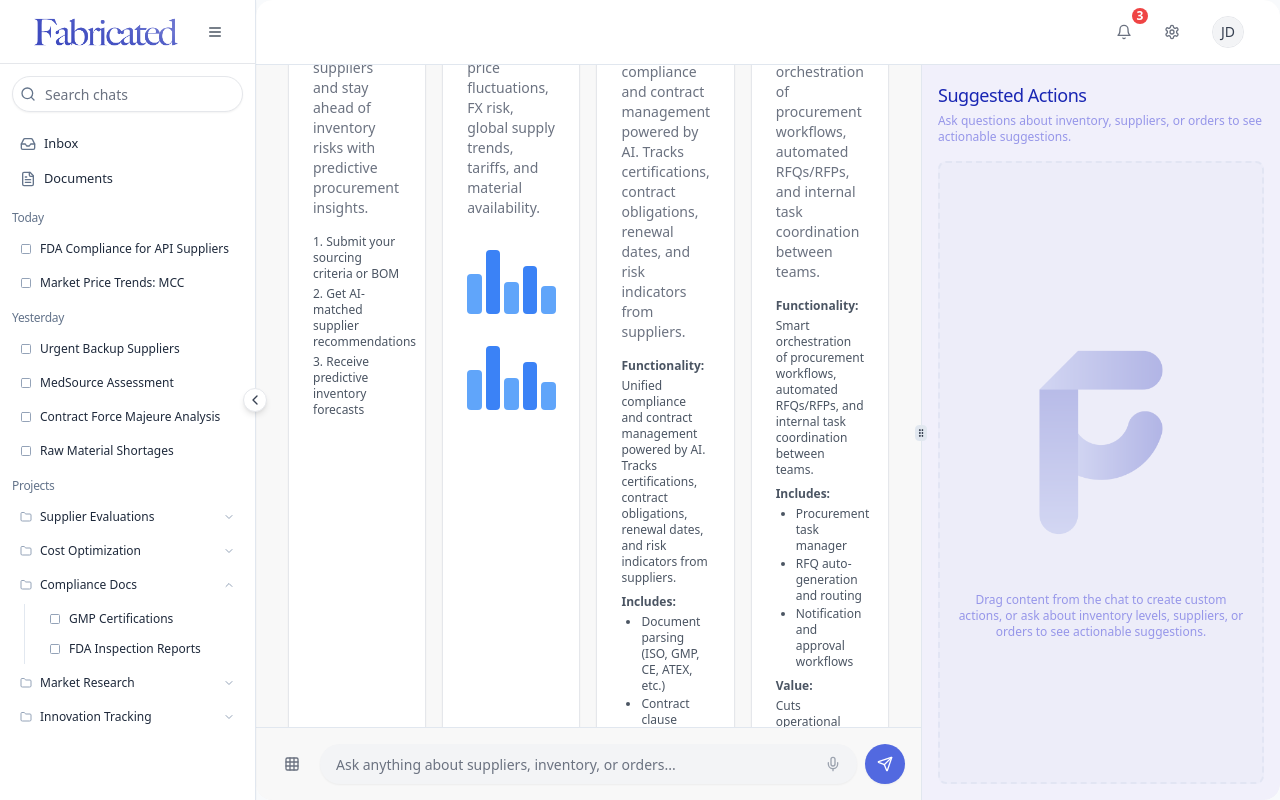
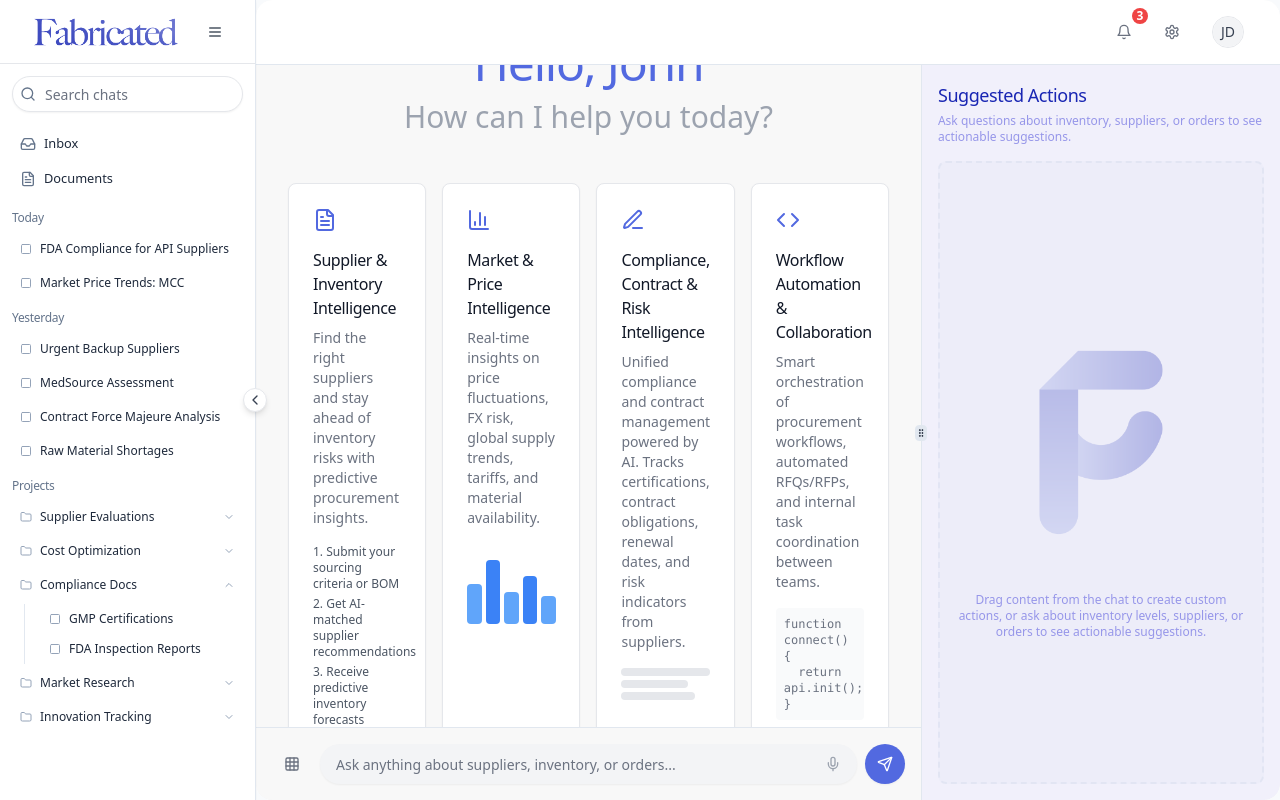
Before and after one commit to akifdanisik/fabricated-vision, a React (Vite) app: page /chat in a window 1280 px wide. Built offline with nearby package versions, Linux system fonts and the light colour scheme.

Commit message:
Reverted to edit edt-f9334fa2-21d2-4c6b-807a-be3c0cd93577: "Refactor: Update WelcomeModule content
Update the content of the "Generate Integration Code" WelcomeModule to reflect the new "Workflow Automation & Collaboration" functionality."

```diff
--- a/src/components/chat/ChatInterface.tsx
+++ b/src/components/chat/ChatInterface.tsx
@@ -91,8 +91,6 @@ export default function ChatInterface() {
     removeCustomAction,
     clearCustomActions
   } = useCustomActions();
-
-  const hydrochloricAcidProductImage = "/lovable-uploads/3880837d-fd52-46b4-a3d6-a7b15797c654.png";
 
   useEffect(() => {
     messagesEndRef.current?.scrollIntoView({ behavior: 'smooth' });
@@ -1049,76 +1047,6 @@ export default function ChatInterface() {
           }
         ]
       };
-    } else if (
-      lowerCaseInput.includes('top') &&
-      lowerCaseInput.includes('supplier') &&
-      lowerCaseInput.includes('hydrochloric acid')
-    ) {
-      const hcSuppliers: Supplier[] = [
-        {
-          id: '1',
-          name: 'Emsure Chemicals Ltd',
-          category: 'Chemicals',
-          categories: [
-            predefinedCategories.find(c => c.id === 'chemicals')!
-          ],
-          performance: 93,
-          riskLevel: 'low',
-          items: 18,
-          contact: {
-            name: 'Ina Mayer',
-            email: 'ina@emsure.com',
-          },
-          location: 'Leverkusen, Germany',
-          initials: 'EC',
-        },
-        {
-          id: '2',
-          name: 'ChemSource Inc.',
-          category: 'Chemicals',
-          categories: [
-            predefinedCategories.find(c => c.id === 'chemicals')!
-          ],
-          performance: 91,
-          riskLevel: 'low',
-          items: 30,
-          contact: {
-            name: 'David Lee',
-            email: 'd.lee@chemsource.com',
-          },
-          location: 'Singapore',
-          initials: 'CS',
-        },
-        {
-          id: '3',
-          name: 'Quality Chemicals Ltd',
-          category: 'Chemicals',
-          categories: [
-            predefinedCategories.find(c => c.id === 'chemicals')!
-          ],
-          performance: 88,
-          riskLevel: 'medium',
-          items: 12,
-          contact: {
-            name: 'Sarah Johnson',
-            email: 'sjohnson@qualitychem.co.uk',
-          },
-          location: 'Manchester, UK',
-          initials: 'QC',
-        }
-      ];
-      return {
-        id: Date.now().toString(),
-        content: "Here are the top suppliers for Hydrochloric acid (see product image below):",
-        sender: 'ai',
-        timestamp: new Date(),
-        suppliers: hcSuppliers,
-        actions: [
-          { label: 'Compare all suppliers', onClick: () => handleQuickPrompt('Compare Hydrochloric acid suppliers') },
-          { label: 'View product catalog', onClick: () => window.open(hydrochloricAcidProductImage, "_blank") }
-        ],
-        moduleData: { hydrochloricAcidProductImage }
-      };
     }
 
     return {
@@ -1336,18 +1264,6 @@ export default function ChatInterface() {
                               ? "bg-gray-100 text-gray-800"
                               : "bg-gray-100 text-gray-800"
                         )}>
-                          {message.moduleData?.hydrochloricAcidProductImage && (
-                            <div className="mb-4 flex justify-center items-center">
-                              <img
-                                src={message.moduleData.hydrochloricAcidProductImage}
-                                width={162}
-                                height={200}
-                                alt="Hydrochloric Acid Product"
-                                className="rounded-lg border bg-white shadow-sm object-contain"
-                                style={{ maxWidth: 162, maxHeight: 200 }}
-                              />
-                            </div>
-                          )}
                           {message.sender === 'user' ? (
                             <div className="whitespace-pre-wrap">{message.content}</div>
                           ) : message.numberedIndicators ? (
--- a/src/components/chat/WelcomeScreen.tsx
+++ b/src/components/chat/WelcomeScreen.tsx
@@ -31,65 +31,6 @@ const WelcomeModule: React.FC<WelcomeModuleProps> = ({
           </div>
           <h3 className="text-base font-medium mb-2">{title}</h3>
           <p className="text-sm text-gray-500">{description}</p>
-          {title === "Compliance, Contract & Risk Intelligence" && (
-            <div className="mt-4 text-xs text-gray-600 space-y-2">
-              <div>
-                <div className="font-semibold mb-1">Functionality:</div>
-                <div>
-                  Unified compliance and contract management powered by AI.
-                  Tracks certifications, contract obligations, renewal dates, and risk indicators from suppliers.
-                </div>
-              </div>
-              <div>
-                <div className="font-semibold mb-1">Includes:</div>
-                <ul className="list-disc ml-5 space-y-0.5">
-                  <li>Document parsing (ISO, GMP, CE, ATEX, etc.)</li>
-                  <li>Contract clause extraction and deviation detection</li>
-                  <li>Risk scoring and audit trail generation</li>
-                </ul>
-              </div>
-              <div>
-                <div className="font-semibold mb-1">Value:</div>
-                <div>
-                  Ensures regulatory compliance, reduces contract risk, and simplifies audits.
-                </div>
-              </div>
-              <div className="mt-4 space-y-1">
-                <div className="h-2 w-full bg-gray-200 rounded-full"></div>
-                <div className="h-2 w-3/4 bg-gray-200 rounded-full"></div>
-                <div className="h-2 w-5/6 bg-gray-200 rounded-full"></div>
-              </div>
-            </div>
-          )}
-          {title === "Workflow Automation & Collaboration" && (
-            <div className="mt-4 text-xs text-gray-600 space-y-2">
-              <div>
-                <div className="font-semibold mb-1">Functionality:</div>
-                <div>
-                  Smart orchestration of procurement workflows, automated RFQs/RFPs, and internal task coordination between teams.
-                </div>
-              </div>
-              <div>
-                <div className="font-semibold mb-1">Includes:</div>
-                <ul className="list-disc ml-5 space-y-0.5">
-                  <li>Procurement task manager</li>
-                  <li>RFQ auto-generation and routing</li>
-                  <li>Notification and approval workflows</li>
-                </ul>
-              </div>
-              <div>
-                <div className="font-semibold mb-1">Value:</div>
-                <div>
-                  Cuts operational friction, saves time, and ensures consistency across teams.
-                </div>
-              </div>
-              <div className="mt-4 font-mono text-xs text-gray-500 bg-gray-50 p-2 rounded">
-                <div>{"function connect() {"}</div>
-                <div>&nbsp;&nbsp;{"return api.init();"}</div>
-                <div>{"}"}</div>
-              </div>
-            </div>
-          )}
           {title === "Supplier & Inventory Intelligence" && (
             <div className="mt-4 space-y-1 text-xs text-gray-600">
               <p>1. Submit your sourcing criteria or BOM</p>
@@ -104,7 +45,7 @@ const WelcomeModule: React.FC<WelcomeModuleProps> = ({
               <p>3. Receive security recommendations</p>
             </div>
           )}
-          {title === "Market & Price Intelligence" && (
+          {title === "Create Market Analysis" && (
             <div className="mt-4">
               <div className="h-20 flex items-end">
                 <div className="w-6 h-10 bg-blue-400 rounded-sm"></div>
@@ -113,6 +54,20 @@ const WelcomeModule: React.FC<WelcomeModuleProps> = ({
                 <div className="w-6 h-12 bg-blue-500 rounded-sm mr-1"></div>
                 <div className="w-6 h-7 bg-blue-400 rounded-sm"></div>
               </div>
+            </div>
+          )}
+          {title === "Draft Procurement Docs" && (
+            <div className="mt-4 space-y-1">
+              <div className="h-2 w-full bg-gray-200 rounded-full"></div>
+              <div className="h-2 w-3/4 bg-gray-200 rounded-full"></div>
+              <div className="h-2 w-5/6 bg-gray-200 rounded-full"></div>
+            </div>
+          )}
+          {title === "Generate Integration Code" && (
+            <div className="mt-4 font-mono text-xs text-gray-500 bg-gray-50 p-2 rounded">
+              <div>{"function connect() {"}</div>
+              <div>&nbsp;&nbsp;{"return api.init();"}</div>
+              <div>{"}"}</div>
             </div>
           )}
           {children}
@@ -169,13 +124,25 @@ const WelcomeScreen: React.FC<WelcomeScreenProps> = ({
           description="Unified compliance and contract management powered by AI. Tracks certifications, contract obligations, renewal dates, and risk indicators from suppliers."
           icon={<PenLine size={24} />}
           onClick={() => onSelectQuickStart("Help me analyze contract risks and compliance status")}
-        />
+        >
+          <div className="mt-4 space-y-1">
+            <div className="h-2 w-full bg-gray-200 rounded-full"></div>
+            <div className="h-2 w-3/4 bg-gray-200 rounded-full"></div>
+            <div className="h-2 w-5/6 bg-gray-200 rounded-full"></div>
+          </div>
+        </WelcomeModule>
         <WelcomeModule
           title="Workflow Automation & Collaboration"
           description="Smart orchestration of procurement workflows, automated RFQs/RFPs, and internal task coordination between teams."
           icon={<Code size={24} />}
           onClick={() => onSelectQuickStart("Help me set up an automated RFQ workflow")}
-        />
+        >
+          <div className="mt-4 font-mono text-xs text-gray-500 bg-gray-50 p-2 rounded">
+            <div>{"function connect() {"}</div>
+            <div>&nbsp;&nbsp;{"return api.init();"}</div>
+            <div>{"}"}</div>
+          </div>
+        </WelcomeModule>
       </div>
     </div>
   );
```
Also changed, not shown: public/lovable-uploads/3880837d-fd52-46b4-a3d6-a7b15797c654.png (deleted).
